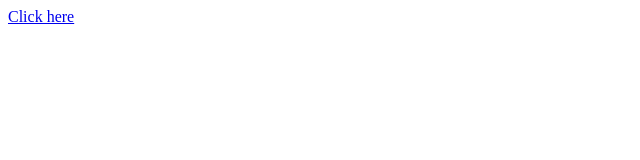
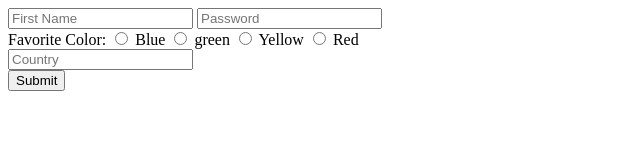
Before and after one commit to smartvinny/practice-repo, a plain HTML site: page index.html in a window 1280 px wide. Shown: the whole page, without its empty margins (0-640 px from the left). Drawn offline with Linux system fonts and the light colour scheme.

Commit message:
Added index.html

```diff
--- a/index.html
+++ b/index.html
@@ -1,10 +1,32 @@
 <!DOCTYPE html>
 <html lang="en">
-  <head>
-    <title>Link</title>
-  </head>
-  <body>
-    <a href="image.html">Click here</a>
+<head>
+    <title>Forms</title>
+</head>
+<body>
+    <form>
+        <input type="text" placeholder="First Name" name="first">
+        <input type="password" placeholder="Password" name="password">
+        <div>
+            Favorite Color:
+            <input name="color" type="radio" value="blue"> Blue
+            <input name="color" type="radio" value="green"> green
+            <input name="color" type="radio" value="yellow"> Yellow
+            <input name="color" type="radio" value="red"> Red
+        </div>
 
-  </body>
+        <div>
+
+            <input name="country" list="countries" placeholder="Country">
+            <datalist id="countries" name="country">
+                <option value="KE">Kenya</option>
+                <option value="TZ">Tanzania</option>
+                <option value="UG">Uganda</option>
+                <option value="US">United States</option>
+                <!-- Add more countries here -->
+            </datalist>
+        </div>
+        <input type="submit">
+    </form>
+</body>
 </html>
```
